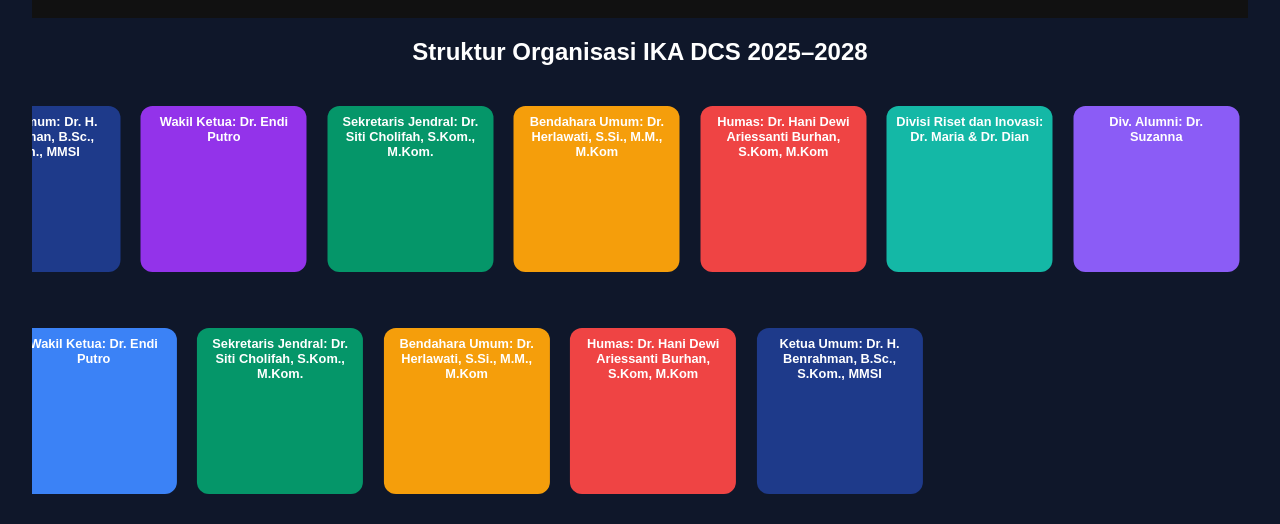
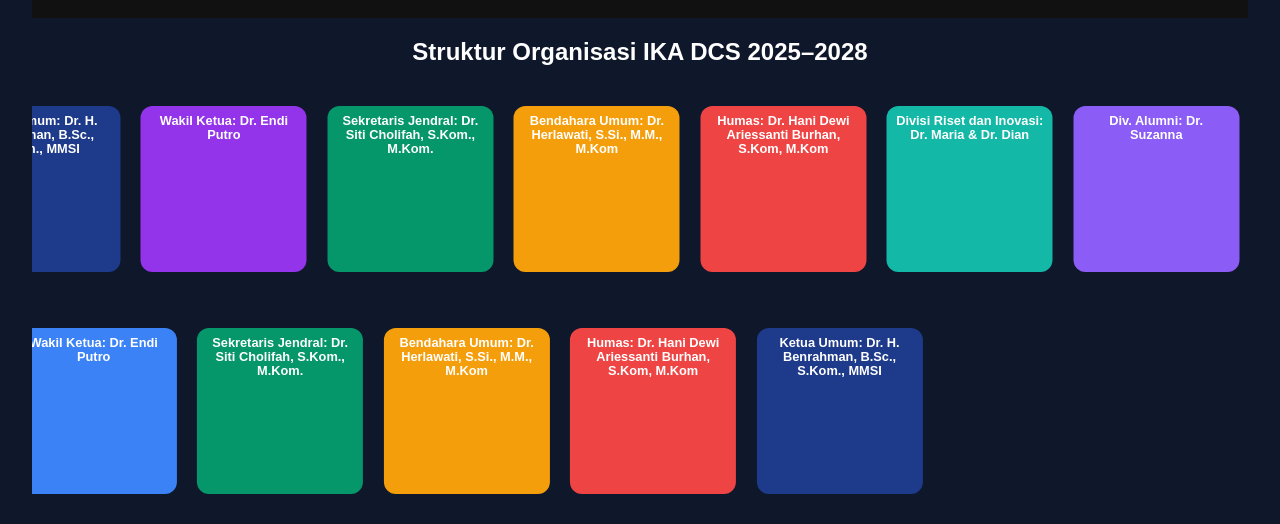
Before and after one commit to ikadcs/ikadcs.github.io, a plain HTML site: page index.html in a window 1280 px wide. Shown: the part 276-800 px from the top of the page. Drawn offline with Linux system fonts and the light colour scheme.

Commit message:
Update style.css

```diff
--- a/css/style.css
+++ b/css/style.css
@@ -35,17 +35,19 @@
 .box {
   display: inline-block;
   border-radius: 12px;
-  padding: 0.5rem;
+  padding: 0.2rem 0.5rem;     /* Lebih kecil dari sebelumnya */
   margin-right: 1rem;
   min-width: 150px;
-  max-width: 300px; /* Tambahan ini penting */
-  font-size: 0.8rem;
+  max-width: 300px;
+  font-size: 0.75rem;         /* Sedikit dikecilkan */
+  line-height: 1.1;           /* Supaya lebih padat */
   text-align: center;
   color: white;
-  word-wrap: break-word;   /* Tambahan agar teks panjang turun baris */
-  white-space: normal;     /* Supaya teks bisa wrapping */
-  vertical-align: top;     /* Supaya box sejajar walau tingginya beda */
+  word-wrap: break-word;
+  white-space: normal;
+  vertical-align: top;
 }
+
 
 nav a {
     color: white;
```
